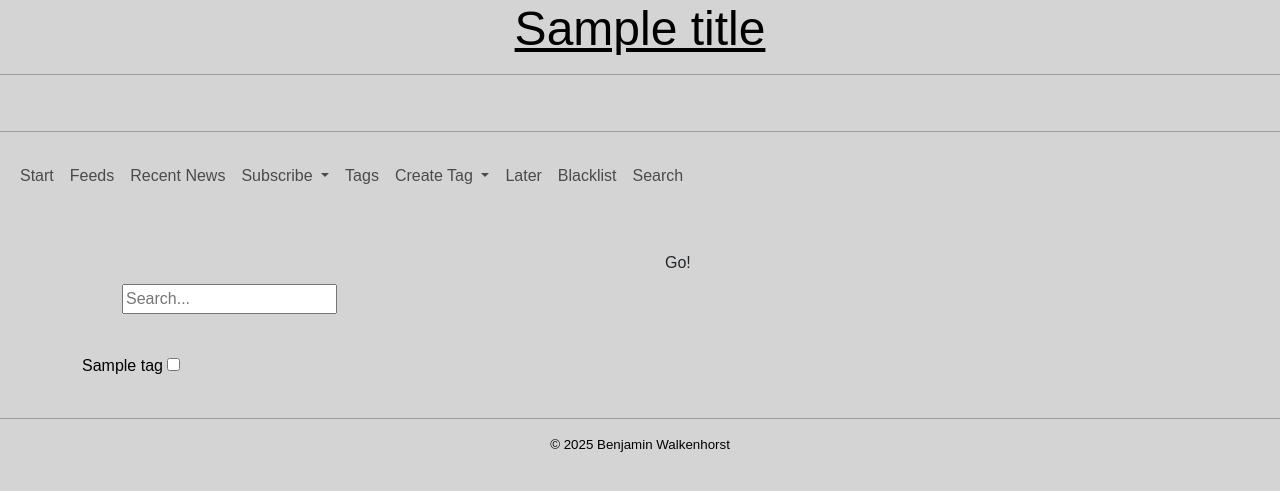
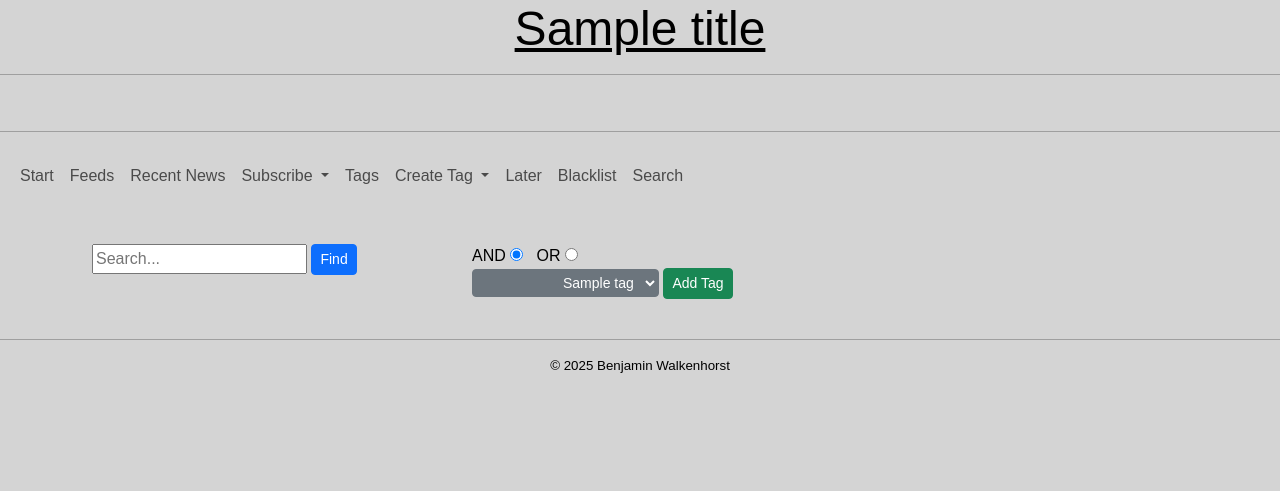
Before and after one commit to blicero/headlines, a Python web app: template web/templates/search.jinja in a window 1280 px wide. Shown: the top 491 px of the page. Run offline with Jinja, Linux system fonts and the light colour scheme; the template is opened without the code that fills it: most values are stand-ins (such as "Sample title", 1, 10 or a date in 2020).

Commit message:
web - building the search form, mostly done now

```diff
--- a/web/static/interact.js
+++ b/web/static/interact.js
@@ -1,4 +1,4 @@
-// Time-stamp: <2025-11-29 15:48:05 krylon>
+// Time-stamp: <2025-12-01 20:19:03 krylon>
 // -*- mode: javascript; coding: utf-8; -*-
 // Copyright 2015-2020 Benjamin Walkenhorst <krylon@gmx.net>
 //
@@ -836,3 +836,63 @@ function bl_item_delete(item_id) {
         alert(msg)
     })
 } // function bl_item_delete(item_id)
+
+var search_tags = {}
+
+function add_tag_to_search_bin() {
+    const bin_id = "#tag_bin"
+    const menu_id = "#search_tag_menu"
+    const selected_tag_item = $(menu_id)[0].selectedOptions[0]
+    const tag_id = selected_tag_item.value
+    const tag_name = selected_tag_item.label.trim()
+
+    search_tags[tag_id] = true
+
+    const tag_label = `<span id="tag_${tag_id}">
+${tag_name} <img src="/static/delete.png"
+                 onclick="remove_tag_from_bin(${tag_id});" />
+            </span> &nbsp;
+`
+    $(bin_id)[0].innerHTML += tag_label
+} // function add_tag_to_search_bin()
+
+function remove_tag_from_bin(tag_id) {
+    const label_id = `#tag_${tag_id}`
+    const label = $(label_id)[0]
+
+    delete search_tags[tag_id]
+
+    label.remove()
+} // function remove_tag_from_bin(tag_id)
+
+function do_search() {
+    const url = "/ajax/search"
+    const input_id = "#search_text"
+    const txt = $(input_id)[0].value
+
+    const mode = $("#and")[0].checked
+    const tags = []
+
+    for (t in search_tags) {
+        tags.push(t)
+    }
+
+    $.post(
+        url,
+        {
+            "txt": txt,
+            "mode": mode ? "and" : "or",
+            "tags": tags,
+        },
+        (res) => {
+            if (res.status) {
+            }
+        },
+        'json'
+    ).fail((reply, status, xhr) => {
+        const msg = `Error performing search - ${reply} - ${status} - ${xhr}`
+        msg_add(msg, 'ERROR')
+        console.error(msg)
+        alert(msg)
+    })
+} // function do_search()
--- a/web/templates/search.jinja
+++ b/web/templates/search.jinja
@@ -1,5 +1,5 @@
 {# -*- mode: jinja2; coding: utf-8; -*-
-Time-stamp: <2025-12-01 15:38:46 krylon>
+Time-stamp: <2025-12-01 19:53:20 krylon>
 /data/code/python/headlines/web/templates/search.jinja
 created on 29. 11. 2025
 (c) 2025 Benjamin Walkenhorst
@@ -7,30 +7,48 @@ created on 29. 11. 2025
 
 {% extends "main.jinja" %}
 
+{% import "macros.jinja" as lib %}
+
 {% block content %}
-  <div class="container">
+  <div class="container content">
     <div class="row">
       <div class="col">
-        <div id="search_form" class="content">
-          <input type="search"
-                 placeholder="Search..."
-                 id="search_txt" />
-        </div> <!-- search_form -->
+        <input type="search" placeholder="Search..." id="search_text" />
+        <button type="button"
+                class="btn btn-sm btn-primary"
+                onclick="do_search();">
+                Find
+        </button>
+      </div>
+
+      <div class="col">
+        <fieldset>
+          <label for="tag_and">AND</label>
+          <input type="radio" id="and" name="link" value="and" checked />
+          &nbsp;
+          <label for="tag_or">OR</label>
+          <input type="radio" id="or" name="link" value="or" />
+        </fieldset>
+        <select id="search_tag_menu" class="btn btn-sm btn-secondary">
+          {% for tag in tags %}
+            <option value="{{ tag.tag_id }}"
+                    id="{{ tag.tag_id }}">
+                    {{- lib.nbsp(tag.lvl*2) -}}
+                    {{- tag.name -}}
+            </option>
+          {% endfor %}
+        </select>
+        <button class="btn btn-sm btn-success" onclick="add_tag_to_search_bin();">
+          Add Tag
+        </button>
       </div> <!-- col 0 -->
-      <div class="col">
-        <button type="button"
-                class="btn">
-                Go!
-        </button>
-      </div> <!-- col 1 -->
+      <div class="col" id="tag_bin">
+
+      </div>
     </div> <!-- row 0 -->
-    <div class="row">
-      {% for tag in tags %}
-        <span>
-          {{ tag.name }}
-          <input type="checkbox" id="check_{{ tag.tag_id }}" />
-        </span>
-      {% endfor %}
+
+    <div class="row"> {# Results go here #}
+
     </div>
-  </div>
+  </div> <!-- container/content -->
 {% endblock %}
```
Also changed, not shown: web.py (+14 -1 lines).
